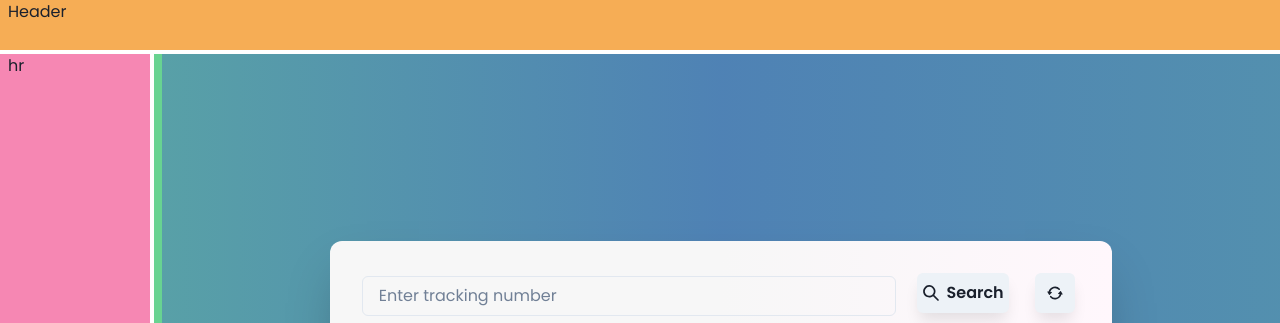
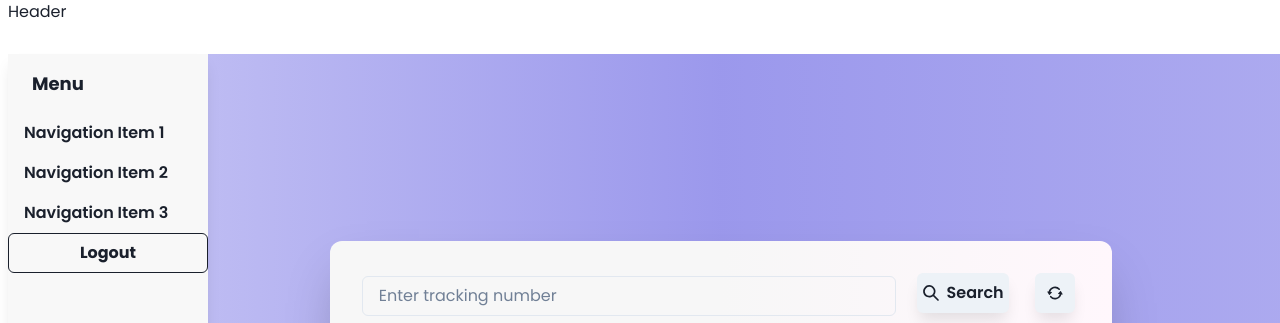
Before and after one commit to hrtechplus/InspiredTech-Tracking, a React (Create React App) app in the folder frontend/: page /edit in a window 1280 px wide. Shown: the top 323 px of the page. Built offline with nearby package versions, Linux system fonts and the light colour scheme; no server answers.

Commit message:
before the removal header

```diff
--- a/frontend/package.json
+++ b/frontend/package.json
@@ -16,6 +16,7 @@
     "react": "^18.2.0",
     "react-dom": "^18.2.0",
     "react-hot-toast": "^2.4.1",
+    "react-icons": "^5.0.1",
     "react-router-dom": "^6.22.3",
     "react-scripts": "5.0.1",
     "web-vitals": "^2.1.4"
--- /dev/null
+++ b/frontend/src/trackingComponent/admin/Component/SideNavigation.jsx
@@ -0,0 +1,104 @@
+import React, { useState } from "react";
+import {
+  Box,
+  Button,
+  Flex,
+  IconButton,
+  Text,
+  useColorMode,
+} from "@chakra-ui/react";
+import { ChevronRightIcon } from "@chakra-ui/icons";
+
+const SideMenu = () => {
+  const { colorMode } = useColorMode();
+  const [isOpen, setIsOpen] = useState(false);
+
+  const toggleMenu = () => {
+    setIsOpen(!isOpen);
+  };
+
+  return (
+    <Box
+      bg={colorMode === "light" ? "#f8f8f8" : "#1a202c"}
+      h="100vh"
+      w={{ base: isOpen ? "200px" : "60px", md: "200px" }}
+      boxShadow="lg"
+      transition="width 0.5s ease"
+      position="fixed"
+      zIndex={10}
+    >
+      <Flex justify="space-between" align="center" p={4}>
+        <IconButton
+          icon={<ChevronRightIcon />}
+          onClick={toggleMenu}
+          aria-label={isOpen ? "Collapse Menu" : "Expand Menu"}
+          display={{ base: "block", md: "none" }}
+          variant="ghost"
+        />
+        <Text
+          fontWeight="bold"
+          fontSize="lg"
+          ml={2}
+          display={{ base: "none", md: "block" }}
+        >
+          Menu
+        </Text>
+      </Flex>
+
+      <Flex direction="column" flex="1">
+        <Button
+          variant="ghost"
+          colorScheme="primary"
+          textAlign="left"
+          justifyContent="flex-start"
+          px={4}
+          py={2}
+          _hover={{ bg: "primary.100" }}
+          transition="background-color 0.3s ease"
+        >
+          Navigation Item 1
+        </Button>
+        <Button
+          variant="ghost"
+          colorScheme="primary"
+          textAlign="left"
+          justifyContent="flex-start"
+          px={4}
+          py={2}
+          _hover={{ bg: "primary.100" }}
+          transition="background-color 0.3s ease"
+        >
+          Navigation Item 2
+        </Button>
+        <Button
+          variant="ghost"
+          colorScheme="primary"
+          textAlign="left"
+          justifyContent="flex-start"
+          px={4}
+          py={2}
+          _hover={{ bg: "primary.100" }}
+          transition="background-color 0.3s ease"
+        >
+          Navigation Item 3
+        </Button>
+        <Box mt="auto">
+          <Button
+            variant="outline"
+            colorScheme="primary"
+            w="full"
+            py={4}
+            fontWeight="bold"
+            borderTopWidth="1px"
+            _hover={{ bg: "primary.100" }}
+            transition="background-color 0.3s ease"
+          >
+            Logout
+          </Button>
+        </Box>
+      </Flex>
+    </Box>
+  );
+};
+
+export default SideMenu;
--- a/frontend/src/trackingComponent/admin/EditParcel.jsx
+++ b/frontend/src/trackingComponent/admin/EditParcel.jsx
@@ -1,6 +1,7 @@
 import React, { useState, useEffect } from "react";
 import "./css/style.css";
 import logo from "../assest/img/InspiredTech-Logo.png";
+import SideNavigation from "./Component/SideNavigation";
 import {
   Badge,
   Image,
@@ -182,13 +183,13 @@ const AdminPanel = () => {
       h="200px"
       gap="1"
     >
-      <GridItem pl="2" bg="orange.300" area={"header"}>
+      <GridItem pl="2" area={"header"}>
         Header
       </GridItem>
-      <GridItem pl="2" bg="pink.300" area={"nav"}>
-        <Box>hr</Box>
+      <GridItem pl="2" area={"nav"}>
+        <SideNavigation />
       </GridItem>
-      <GridItem pl="2" bg="green.300" area={"main"}>
+      <GridItem pl="2" area={"main"}>
         <Center h="100vh" className="adminPanel_backGround">
           <Box
             p={8}
```
Also changed, not shown: frontend/src/trackingComponent/admin/Component/Menu.jsx (deleted, +0 -47 lines), 1 other file (tests, documents, lock files or other folders).
